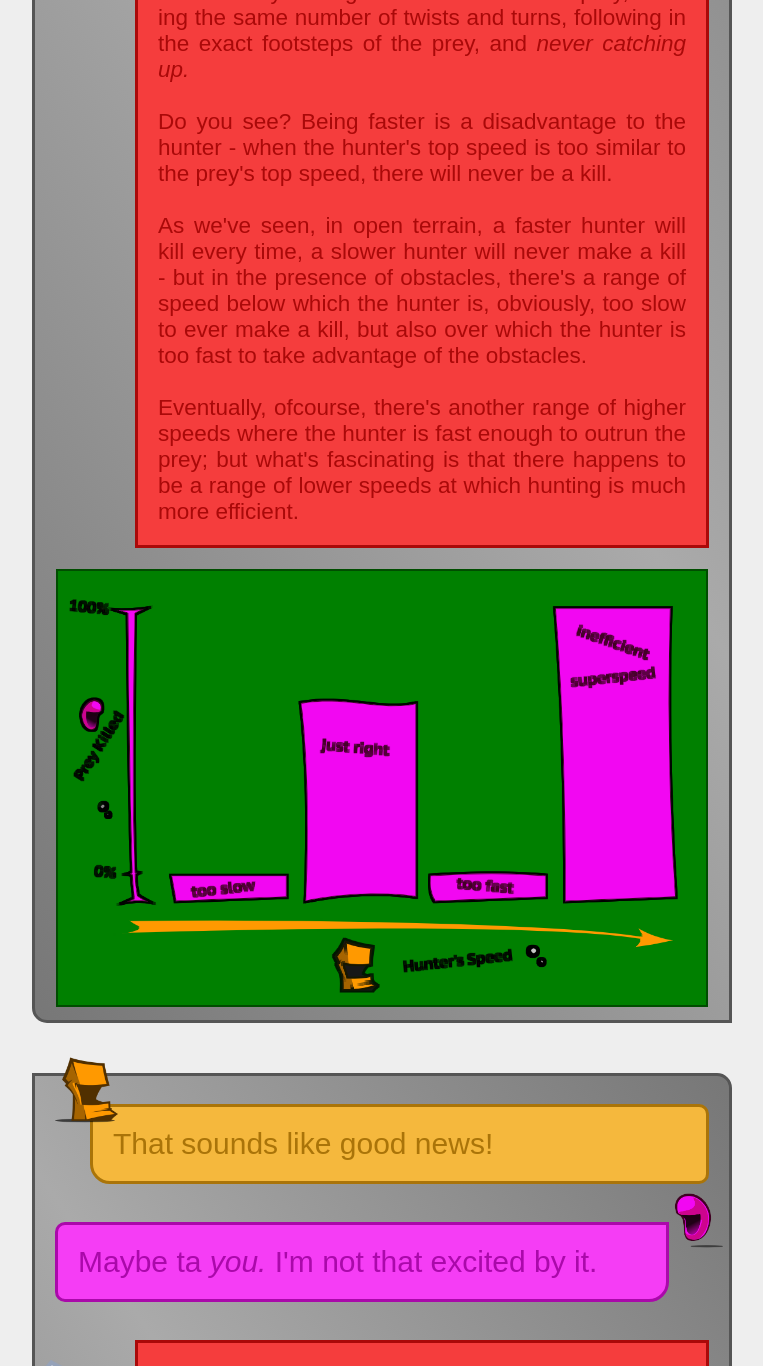
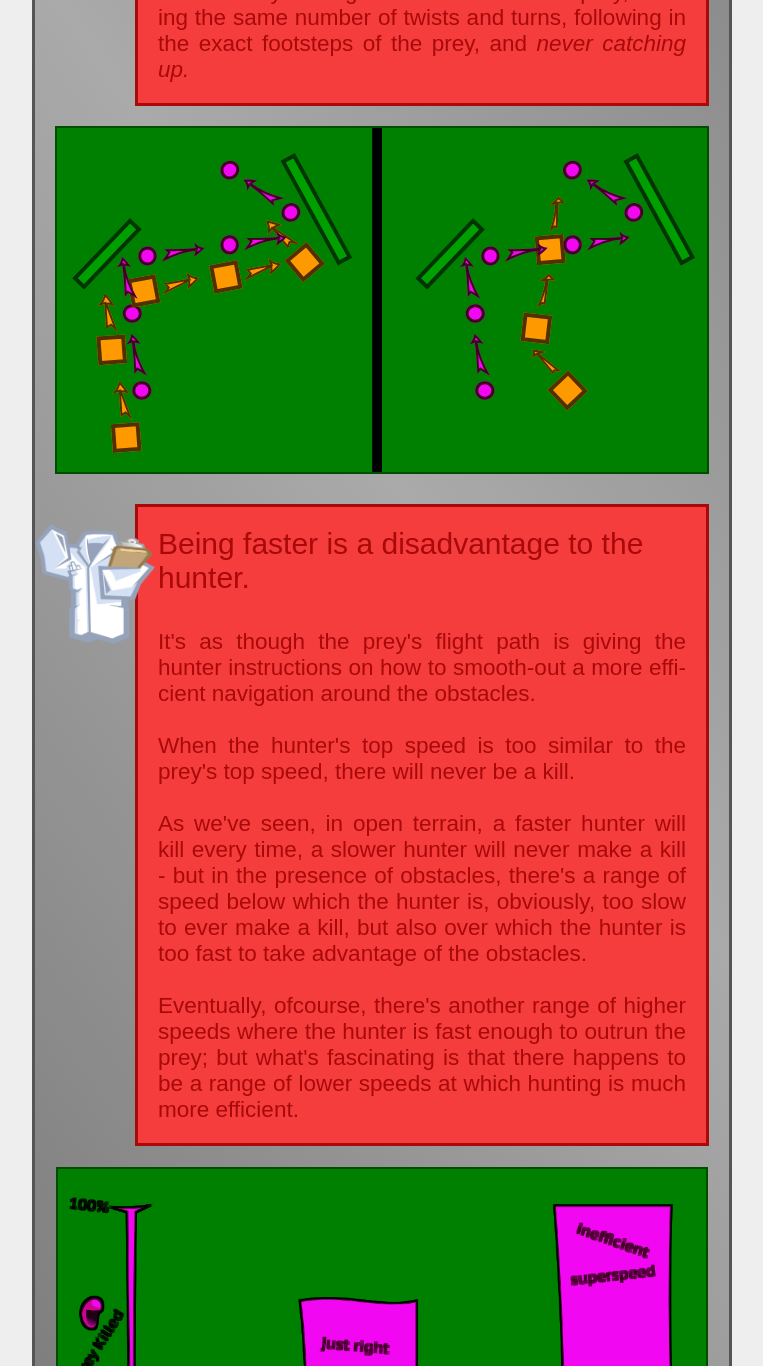
Before and after one commit to queviva/paperHunt, a plain HTML site: page index.html in a window 1280 px wide. Shown: the part 7480-8846 px from the top of the page, without its empty margins (258-1021 px from the left). Drawn offline with Linux system fonts and the light colour scheme.

Commit message:
more attempts to explain being too fast

```diff
--- a/index.html
+++ b/index.html
@@ -524,9 +524,19 @@ svg {
         the same number of twists and turns,
         following in the exact footsteps of
         the prey, and <i>never catching up.</i>
-        <br><br>
-        Do you see? Being faster is a disadvantage
-        to the hunter - when the hunter's
+        </div>
+    </div>
+    <img src="migs/tooFast.svg" style="filter:none;">
+    <div class="L">
+        Being faster is a disadvantage to the hunter.
+        <br><br>
+        <div class="discus">
+        It's as though the prey's flight path is
+        giving the hunter instructions on how to
+        smooth-out a more efficient navigation
+        around the obstacles.
+        <br><br>
+        When the hunter's
         top speed is too similar to the prey's top
         speed, there will never be a kill.
         <br><br>
```
